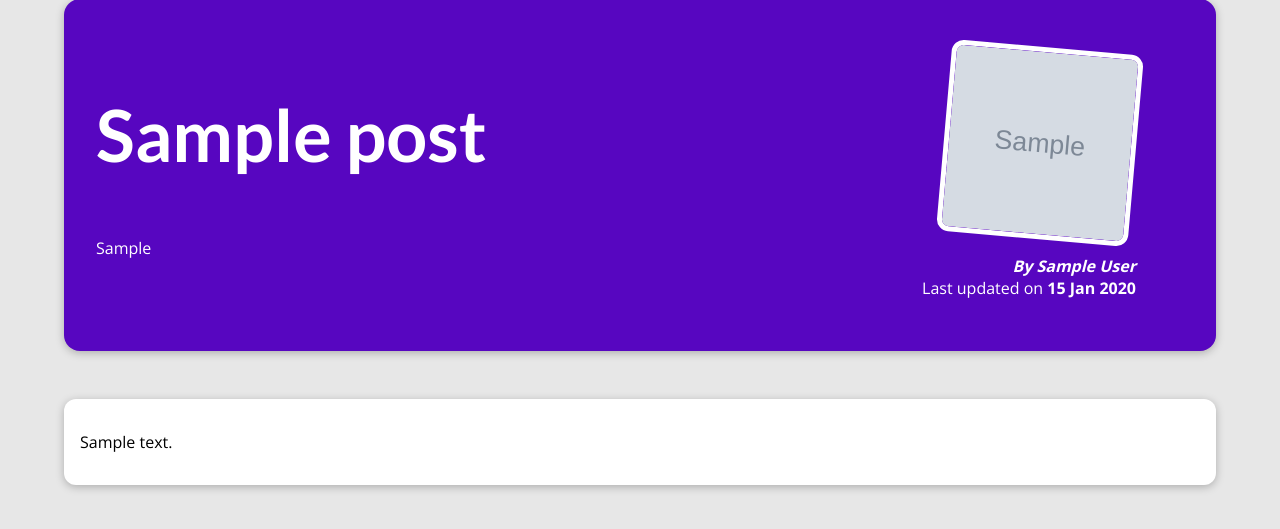
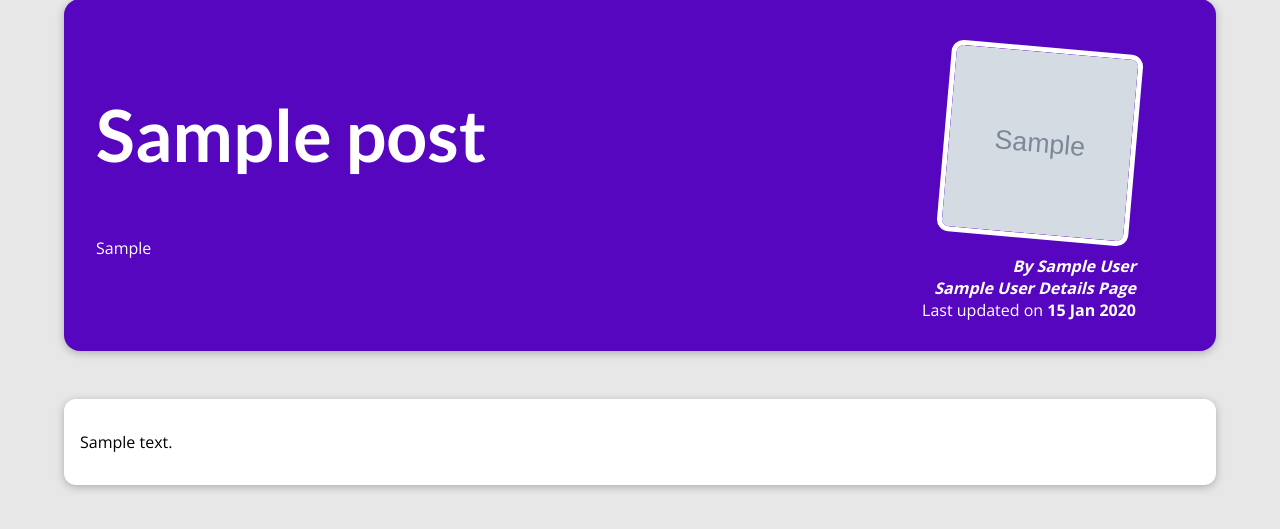
Before and after one commit to stanislavtz/blog, a Django app: a page that uses blog/templates/blog/post-details.html in a window 1280 px wide. Shown: the part 129-658 px from the top of the page. Run offline with Django 5.2, Linux system fonts and the light colour scheme; tables that the repository leaves empty hold one stand-in row (values such as "Sample post"); grey boxes marked "Sample" are stand-in pictures.

Commit message:
Add author details page link

```diff
--- a/blog/templates/blog/post-details.html
+++ b/blog/templates/blog/post-details.html
@@ -20,6 +20,8 @@
         <article>
             <img src="{% static 'blog/images/'|add:post.image %}" alt={{ post.title }}>
             <address>By <a href="mailto:{{post.author.e_mail}}">{{ post.author }}</a> </address>
+            <address><a href="">{{ post.author }} Details Page</a> </address>
+
             <div>
                 Last updated on <time>{{ post.date|date:"d M Y" }}</time>
             </div>
```
